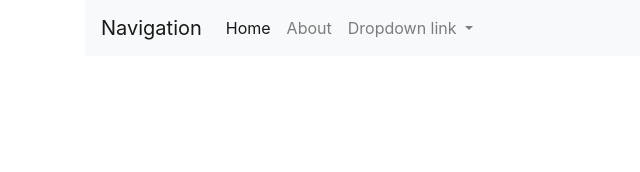
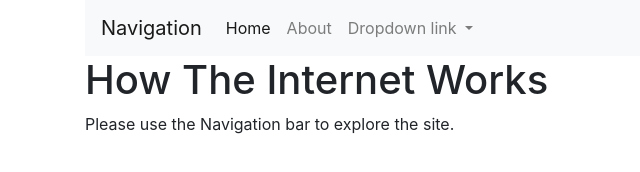
Before and after one commit to sheharyar199/HowTheInternetWorks, a plain HTML site: page docs/index.html in a window 1280 px wide. Shown: the whole page, without its empty margins (0-640 px from the left). Drawn offline with nearby package versions, Linux system fonts and the light colour scheme.

Commit message:
Feature: Added some text to the Home page.

```diff
--- a/docs/index.html
+++ b/docs/index.html
@@ -38,6 +38,10 @@
             </ul>
         </div>
     </nav>
+    <h1> How The Internet Works </h1>
+    <p>
+        Please use the Navigation bar to explore the site.
+    </p>
 </div>
 <!-- Optional JavaScript; choose one of the two! -->
 
```
